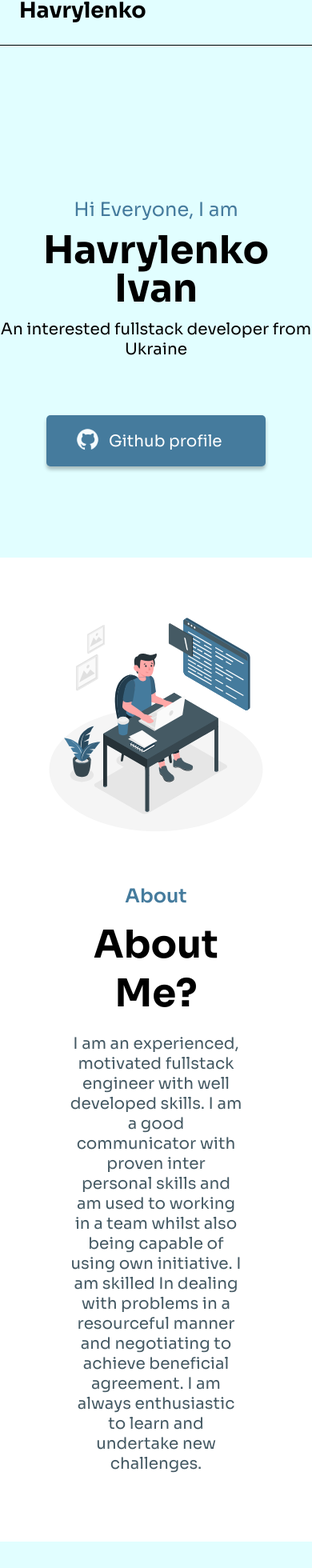
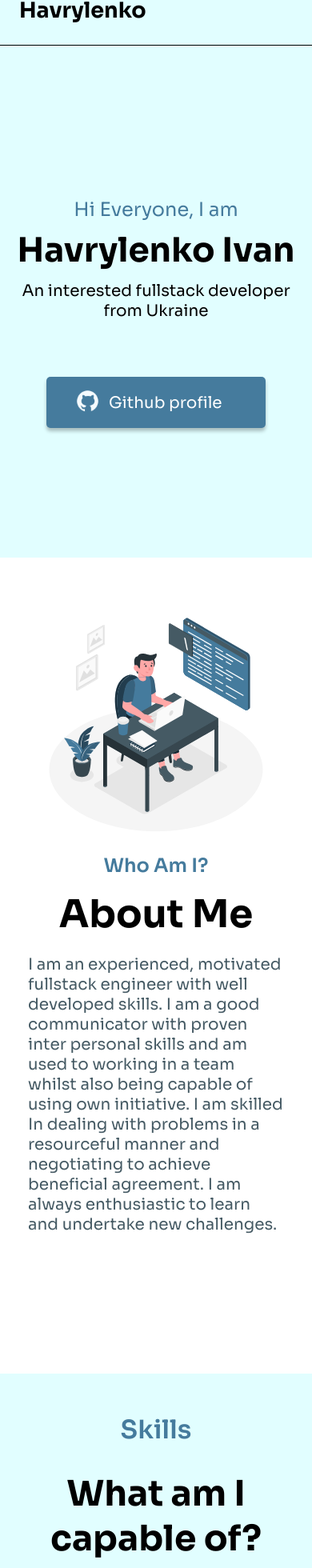
Before and after one commit to havrydotdev/havrydotdev.github.io, a Next.js app: page / in a window 390 px wide. Shown: the part 28-1988 px from the top of the page at 80% size. Built offline with nearby package versions, Linux system fonts and the light colour scheme.

Commit message:
mobile version fixes

```diff
--- a/app/page.module.css
+++ b/app/page.module.css
@@ -17,18 +17,18 @@
 
 @media (580px <= width <= 770px) {
 	.main {
-		grid-template-rows: 85px 640px 900px 700px 1700px 377px;
+		grid-template-rows: 85px 640px 860px 700px 1700px 377px;
 	}
 }
 
 @media (440px <= width <= 580px) {
 	.main {
-		grid-template-rows: 85px 640px 1050px 750px 1450px 377px;
+		grid-template-rows: 85px 640px 860px 750px 1450px 440px;
 	}
 }
 
 @media (width <= 440px) {
 	.main {
-		grid-template-rows: 85px 640px 1230px 800px 1450px 377px;
+		grid-template-rows: 85px 640px 1020px 800px 1450px 440px;
 	}
 }
--- a/components/About/About.module.css
+++ b/components/About/About.module.css
@@ -8,9 +8,6 @@
 	margin-top: 58px;
 }
 
-.about-block {
-	margin: 58px 87px;
-}
 
 .about-subheader {
 	margin: 0;
@@ -33,7 +30,6 @@
 	color: var(--gray);
 
 	font-size: 20px;
-
 }
 
 .amigo {
@@ -64,8 +60,25 @@
 	}
 
 	.about-text {
+		max-width: 550px;
 		margin: 20px auto;
-
-		text-align: center;
 	}
 }
+
+@media (width <= 640px) {
+	.about-text {
+		max-width: 450px;
+	}
+}
+
+@media (width <= 580px) {
+	.about-text {
+		max-width: 400px;
+	}
+}
+
+@media (width <= 440px) {
+	.about-text {
+		max-width: 320px;
+	}
+}
--- a/components/About/About.tsx
+++ b/components/About/About.tsx
@@ -13,8 +13,8 @@ export const About = ({
       <Container className={styles.container}>
         <AmigoIcon className={styles.amigo} />
         <div className={styles["about-block"]}>
-          <h3 className={styles["about-subheader"]}>About</h3>
-          <h2 className={styles["about-header"]}>About Me?</h2>
+          <h3 className={styles["about-subheader"]}>Who Am I?</h3>
+          <h2 className={styles["about-header"]}>About Me</h2>
           <p className={styles["about-text"]}>
             I am an experienced, motivated fullstack engineer with well
             developed skills. I am a good communicator with proven inter
--- a/components/Footer/Footer.module.css
+++ b/components/Footer/Footer.module.css
@@ -47,3 +47,9 @@
 		margin-left: 25px;
 	}
 }
+
+@media (440px <= width <= 580px) {
+	.tg {
+		margin-bottom: 123px;
+	}
+}
--- a/components/Footer/Footer.tsx
+++ b/components/Footer/Footer.tsx
@@ -12,7 +12,7 @@ export const Footer = ({
     <footer className={cn(className, styles.footer)} {...props} id="footer">
       <Container className={styles.container}>
         <h3 className={styles.contacts}>Contacts</h3>
-        <h2 className={styles.gtch}>Get in touch</h2>
+        <h2 className={styles.gtch}>How to reach me?</h2>
         <h4 className={styles.email}>havrylenko.inbox@gmail.com</h4>
         <a
           href="https://t.me/havrylenko_ivan"
--- a/components/Hello/Hello.module.css
+++ b/components/Hello/Hello.module.css
@@ -28,8 +28,6 @@
 }
 
 .dev {
-	margin-top: 14px;
-
 	font-size: 20px;
 	font-weight: 400;
 }
@@ -62,20 +60,20 @@
 	padding-left: 25px;
 }
 
-.go {
+.hello-image {
 	width: 575px;
 	height: 241px;
 }
 
 @media (width <= 1200px) {
-	.go {
+	.hello-image {
 		width: 420px;
 	}
 }
 
 @media (width <= 992px) {
-	.go {
-		display: none;
+	.hello-image {
+		width: 0;
 	}
 
 	.container {
@@ -92,3 +90,20 @@
 		margin: 70px auto;
 	}
 }
+
+@media (width <= 580px) {
+	.dev {
+		max-width: 400px;
+	}
+}
+
+@media (width <= 480px) {
+	.dev {
+		max-width: 350px;
+		margin: 14px auto
+	}
+
+	.me {
+		font-size: 42px;
+	}
+}
--- a/components/Hello/Hello.tsx
+++ b/components/Hello/Hello.tsx
@@ -29,9 +29,7 @@ export const Hello = ({
             </div>
           </a>
         </div>
-        <div className={styles.go}>
-          <GoIcon />
-        </div>
+        <GoIcon className={styles["hello-image"]} />
       </Container>
     </section>
   );
--- a/components/Projects/Projects.tsx
+++ b/components/Projects/Projects.tsx
@@ -22,8 +22,8 @@ export const projectsArray: ProjectInfo[] = [
     header: "Portfolio",
     text: "My personal website written in TypeScript & Next",
     img: "https://github.com/gavrylenkoIvan/images/blob/master/portfolio.png?raw=true",
-    url: "https://github.com/gavrylenkoIvan/next-portfolio",
-    demo: "https://gavrylenkoivan.github.io",
+    url: "https://github.com/gavrylenkoIvan/gavrylenkoivan.github.io",
+    demo: "https://havrylenko.site",
   },
 ];
 
--- a/components/Skills/Skills.module.css
+++ b/components/Skills/Skills.module.css
@@ -1,7 +1,4 @@
 .skills {
-	display: flex;
-	align-items: center;
-
 	background-color: var(--primary);
 }
 
@@ -20,6 +17,7 @@
 
 .skills-header {
 	font-size: 48px;
+	margin: 0 auto;
 }
 
 .icons {
@@ -27,6 +25,7 @@
 	flex-wrap: wrap;
 	justify-content: center;
 	gap: 30px;
+	margin-top: 40px;
 }
 
 .icon {
@@ -38,7 +37,7 @@
 		gap: 50px;
 
 		max-width: 550px;
-		margin: 75px auto;
+		margin: 65px auto;
 	}
 }
 
@@ -46,4 +45,15 @@
 	.container {
 		margin-top: 50px;
 	}
+
+	.skills-header {
+		max-width: 540px;
+	}
 }
+
+@media (width <= 520px) {
+	.skills-header {
+		max-width: 410px;
+		font-size: 44px;
+	}
+}
--- a/components/Skills/Skills.tsx
+++ b/components/Skills/Skills.tsx
@@ -6,7 +6,7 @@ import NextIcon from "@/public/next.svg";
 import HTMLIcon from "@/public/html.svg";
 import CSSIcon from "@/public/css.svg";
 import NuxtIcon from "@/public/nuxt.svg";
-import GoIcon from "@/public/golang.svg";
+import GoIcon from "@/public/go.svg";
 
 export const Skills = ({
   className,
```
Also changed, not shown: public/golang.svg (deleted).
